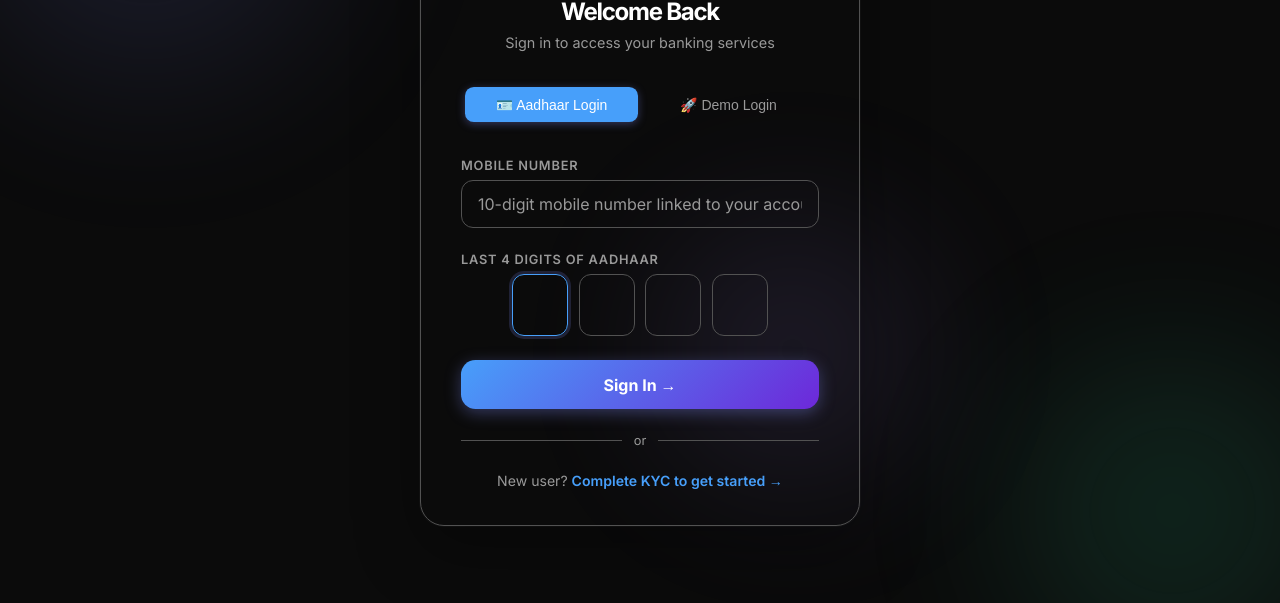
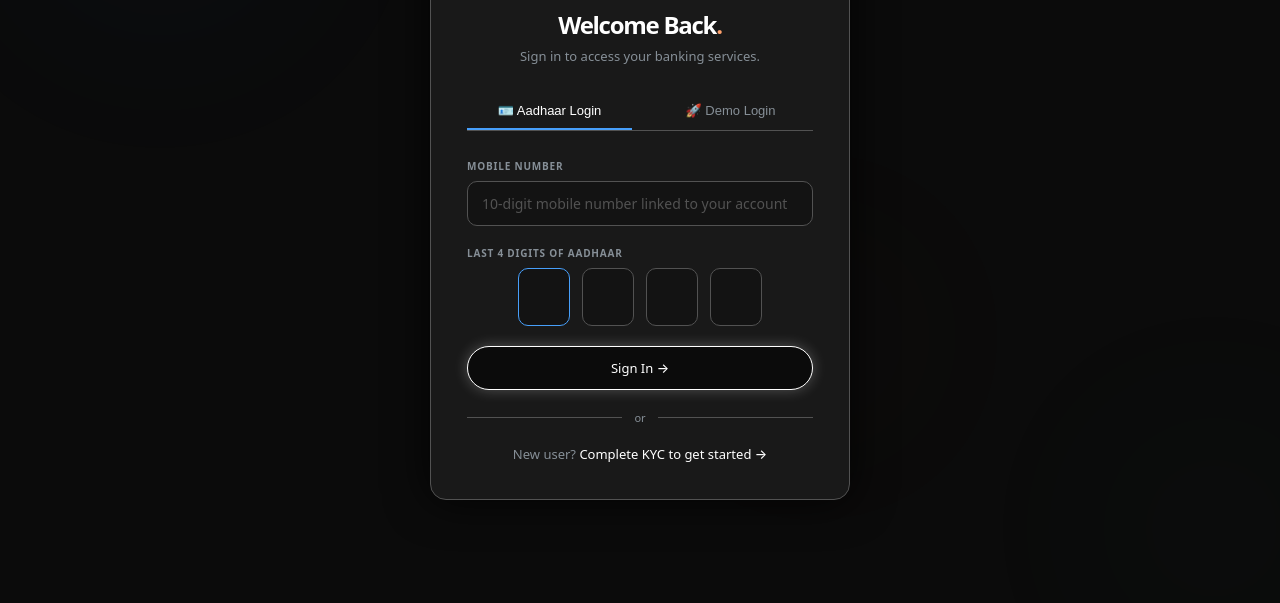
Before and after one commit to 07pavan/bankAI, a plain HTML site: page login.html in a window 1280 px wide. Shown: the part 197-800 px from the top of the page. Drawn offline with Linux system fonts and the light colour scheme.

Commit message:
style(login): overhaul login screen styling, tab bar, and otp card fields to match fey theme

```diff
--- a/login.html
+++ b/login.html
@@ -19,8 +19,8 @@
       display: flex;
       align-items: center;
       justify-content: center;
-      background: var(--bg-primary);
-      font-family: 'Inter', sans-serif;
+      background: var(--surface-canvas);
+      font-family: var(--font);
       padding: 1.5rem;
     }
 
@@ -35,33 +35,34 @@
     .orb {
       position: absolute;
       border-radius: 50%;
-      filter: blur(80px);
-      opacity: 0.18;
-      animation: orbFloat 8s ease-in-out infinite;
+      filter: blur(100px);
+      opacity: 0.04;
+      animation: orbFloat 10s ease-in-out infinite alternate;
     }
-    .orb-1 { width: 420px; height: 420px; background: radial-gradient(circle, #818cf8, transparent); top: -100px; left: -80px; animation-delay: 0s; }
-    .orb-2 { width: 380px; height: 380px; background: radial-gradient(circle, #34d399, transparent); bottom: -100px; right: -80px; animation-delay: -4s; }
-    .orb-3 { width: 300px; height: 300px; background: radial-gradient(circle, #a78bfa, transparent); top: 50%; left: 50%; transform: translate(-50%,-50%); animation-delay: -2s; }
+    .orb-1 { width: 450px; height: 450px; background: radial-gradient(circle, var(--color-fey-signal) 0%, transparent 70%); top: -120px; left: -80px; }
+    .orb-2 { width: 350px; height: 350px; background: radial-gradient(circle, var(--color-fey-growth) 0%, transparent 70%); bottom: -120px; right: -80px; animation-delay: -4s; }
+    .orb-3 { width: 300px; height: 300px; background: radial-gradient(circle, var(--color-fey-ember) 0%, transparent 70%); top: 50%; left: 50%; transform: translate(-50%,-50%); animation-delay: -2s; }
+
     @keyframes orbFloat {
-      0%, 100% { transform: translate(0, 0) scale(1); }
-      50% { transform: translate(20px, -20px) scale(1.05); }
+      0%   { transform: translate(0, 0) scale(1); }
+      100% { transform: translate(30px, -20px) scale(1.08); }
     }
 
-    /* ── Card ── */
+    /* ── Card (Fey Product Showcase Card) ── */
     .login-card {
       position: relative;
       z-index: 1;
-      background: var(--surface);
-      border: 1px solid var(--border);
-      border-radius: 1.5rem;
-      padding: 2.75rem 2.5rem 2.25rem;
+      background: var(--surface-card);
+      border: 1px solid var(--color-fey-smoke);
+      border-radius: var(--radius-cards);
+      padding: 44px 36px 36px;
       width: 100%;
-      max-width: 440px;
-      box-shadow: 0 24px 64px rgba(0,0,0,.35), 0 0 0 1px rgba(255,255,255,.04);
-      animation: cardIn .45s cubic-bezier(.34,1.56,.64,1) both;
+      max-width: 420px;
+      box-shadow: var(--shadow-xl); /* Heavy black floating halo */
+      animation: cardIn 0.4s cubic-bezier(0.16, 1, 0.3, 1) both;
     }
     @keyframes cardIn {
-      from { opacity: 0; transform: translateY(24px) scale(.97); }
+      from { opacity: 0; transform: translateY(16px) scale(0.98); }
       to   { opacity: 1; transform: translateY(0) scale(1); }
     }
 
@@ -69,149 +70,155 @@
     .logo {
       display: flex;
       align-items: center;
-      gap: .65rem;
-      margin-bottom: 2rem;
+      gap: 8px;
+      margin-bottom: 24px;
       justify-content: center;
     }
-    .logo-icon { font-size: 2rem; }
+    .logo-icon {
+      font-size: 24px;
+      filter: grayscale(1) brightness(1.5);
+    }
     .logo-text {
-      font-size: 1.75rem;
-      font-weight: 800;
-      color: var(--text-primary);
-      letter-spacing: -.04em;
+      font-size: 22px;
+      font-weight: var(--font-weight-bold);
+      color: var(--color-fey-white);
+      letter-spacing: var(--tracking-heading);
     }
-    .logo-accent { color: var(--accent); }
+    .logo-accent { color: var(--color-fey-ember); }
 
     /* ── Heading ── */
     .login-title {
-      font-size: 1.5rem;
-      font-weight: 700;
-      color: var(--text-primary);
+      font-size: var(--text-heading);
+      font-weight: var(--font-weight-bold);
+      color: var(--color-fey-white);
       text-align: center;
-      margin-bottom: .5rem;
+      margin-bottom: 6px;
+      letter-spacing: var(--tracking-heading);
     }
     .login-sub {
       text-align: center;
-      color: var(--text-muted);
-      font-size: .9rem;
-      margin-bottom: 2rem;
+      color: var(--color-fey-graphite);
+      font-size: 13px;
+      margin-bottom: 28px;
     }
 
-    /* ── Tab switcher ── */
+    /* ── Tab switcher (Fey Navigation style) ── */
     .tab-row {
       display: flex;
-      background: var(--surface-raised);
-      border-radius: .75rem;
-      padding: .25rem;
-      gap: .25rem;
-      margin-bottom: 2rem;
+      border-bottom: 1px solid var(--color-fey-smoke);
+      margin-bottom: 28px;
+      gap: 16px;
     }
     .tab-btn {
       flex: 1;
-      padding: .6rem 1rem;
+      padding: 10px 0;
       border: none;
       background: transparent;
-      border-radius: .55rem;
-      color: var(--text-muted);
-      font-weight: 500;
-      font-size: .875rem;
+      color: var(--color-fey-graphite);
+      font-weight: var(--font-weight-medium);
+      font-size: 13px;
       cursor: pointer;
-      transition: all .2s;
+      transition: var(--transition);
+      border-bottom: 2px solid transparent;
+      text-align: center;
     }
     .tab-btn.active {
-      background: var(--accent);
-      color: #fff;
-      box-shadow: 0 2px 8px rgba(129,140,248,.35);
+      color: var(--color-fey-white);
+      border-bottom-color: var(--color-fey-signal);
     }
 
     /* ── Input group ── */
-    .field-group { margin-bottom: 1.5rem; }
+    .field-group { margin-bottom: 20px; }
     .field-label {
       display: block;
-      font-size: .8rem;
-      font-weight: 600;
-      color: var(--text-muted);
+      font-size: 10px;
+      font-weight: var(--font-weight-semibold);
+      color: var(--color-fey-graphite);
       text-transform: uppercase;
-      letter-spacing: .06em;
-      margin-bottom: .45rem;
+      letter-spacing: 0.08em;
+      margin-bottom: 8px;
     }
     .field-input {
       width: 100%;
-      background: var(--surface-raised);
-      border: 1.5px solid var(--border);
-      border-radius: .75rem;
-      padding: .8rem 1rem;
-      color: var(--text-primary);
-      font-size: 1rem;
+      background: var(--surface-elevated);
+      border: 1px solid var(--color-fey-smoke);
+      border-radius: var(--radius-small);
+      padding: 12px 14px;
+      color: var(--color-fey-white);
+      font-size: var(--text-body);
       font-family: inherit;
-      transition: border-color .2s, box-shadow .2s;
+      transition: var(--transition);
       box-sizing: border-box;
+      outline: none;
     }
     .field-input:focus {
-      outline: none;
-      border-color: var(--accent);
-      box-shadow: 0 0 0 3px rgba(129,140,248,.18);
+      border-color: var(--color-fey-signal);
     }
-    .field-input::placeholder { color: var(--text-muted); }
+    .field-input::placeholder { color: var(--color-fey-smoke); }
     .field-input.invalid {
       border-color: var(--accent-danger);
-      box-shadow: 0 0 0 3px rgba(248,113,113,.15);
+      box-shadow: 0 0 8px rgba(226, 92, 92, 0.2);
     }
 
     /* ── OTP boxes ── */
     .otp-row {
       display: flex;
-      gap: .65rem;
+      gap: 12px;
       justify-content: center;
     }
     .otp-box {
-      width: 56px;
-      height: 62px;
+      width: 52px;
+      height: 58px;
       text-align: center;
-      font-size: 1.5rem;
-      font-weight: 700;
-      background: var(--surface-raised);
-      border: 1.5px solid var(--border);
-      border-radius: .75rem;
-      color: var(--text-primary);
+      font-size: 22px;
+      font-weight: var(--font-weight-bold);
+      background: var(--surface-elevated);
+      border: 1px solid var(--color-fey-smoke);
+      border-radius: var(--radius-small);
+      color: var(--color-fey-white);
       font-family: inherit;
-      transition: border-color .2s, box-shadow .2s;
+      transition: var(--transition);
+      outline: none;
     }
     .otp-box:focus {
-      outline: none;
-      border-color: var(--accent);
-      box-shadow: 0 0 0 3px rgba(129,140,248,.18);
+      border-color: var(--color-fey-signal);
     }
-    .otp-box.filled { border-color: var(--accent); }
+    .otp-box.filled { border-color: var(--color-fey-white); }
     .otp-box.invalid { border-color: var(--accent-danger); }
 
-    /* ── Buttons ── */
+    /* ── Buttons (Fey Ghost style) ── */
     .btn-login {
       width: 100%;
-      padding: .9rem;
-      background: linear-gradient(135deg, var(--accent) 0%, #6d28d9 100%);
-      color: #fff;
-      border: none;
-      border-radius: .9rem;
-      font-size: 1rem;
-      font-weight: 700;
+      padding: 12px;
+      background: var(--surface-canvas);
+      color: var(--color-fey-white);
+      border: 1px solid var(--color-fey-white);
+      border-radius: var(--radius-buttons);
+      font-size: 13px;
+      font-weight: var(--font-weight-medium);
       font-family: inherit;
       cursor: pointer;
       display: flex;
       align-items: center;
       justify-content: center;
-      gap: .5rem;
-      transition: opacity .2s, transform .15s;
-      box-shadow: 0 4px 16px rgba(129,140,248,.35);
-      margin-top: .5rem;
+      gap: 8px;
+      transition: var(--transition);
+      box-shadow: var(--shadow-md); /* soft white halo glow */
+      margin-top: 10px;
+      outline: none;
     }
-    .btn-login:hover:not(:disabled) { opacity: .92; transform: translateY(-1px); }
+    .btn-login:hover:not(:disabled) {
+      transform: translateY(-1px);
+      background: rgba(255, 255, 255, 0.05);
+      box-shadow: rgba(255, 255, 255, 0.35) 0px 0px 18px 0px;
+    }
     .btn-login:active:not(:disabled) { transform: translateY(0); }
-    .btn-login:disabled { opacity: .5; cursor: not-allowed; }
+    .btn-login:disabled { opacity: 0.4; cursor: not-allowed; }
+
     .spinner-sm {
-      width: 18px; height: 18px;
-      border: 2px solid rgba(255,255,255,.3);
-      border-top-color: #fff;
+      width: 16px; height: 16px;
+      border: 2px solid rgba(255,255,255,.1);
+      border-top-color: var(--color-fey-white);
       border-radius: 50%;
       animation: spin .7s linear infinite;
     }
@@ -221,52 +228,54 @@
     .divider {
       display: flex;
       align-items: center;
-      gap: .75rem;
-      margin: 1.5rem 0;
+      gap: 12px;
+      margin: 20px 0;
     }
     .divider::before, .divider::after {
       content: '';
       flex: 1;
       height: 1px;
-      background: var(--border);
+      background: var(--color-fey-smoke);
     }
-    .divider span { color: var(--text-muted); font-size: .8rem; }
+    .divider span { color: var(--color-fey-graphite); font-size: 11px; }
 
     /* ── KYC link ── */
     .kyc-link {
       text-align: center;
-      font-size: .88rem;
-      color: var(--text-muted);
+      font-size: 13px;
+      color: var(--color-fey-graphite);
     }
     .kyc-link a {
-      color: var(--accent);
+      color: var(--color-fey-white);
       text-decoration: none;
-      font-weight: 600;
+      font-weight: var(--font-weight-medium);
+      transition: var(--transition);
     }
-    .kyc-link a:hover { text-decoration: underline; }
+    .kyc-link a:hover {
+      color: var(--color-fey-signal);
+    }
 
-    /* ── Error banner ── */
+    /* ── Status banners (clean, minimal borders) ── */
     .error-banner {
-      background: rgba(248, 113, 113, .12);
-      border: 1px solid rgba(248, 113, 113, .3);
-      border-radius: .75rem;
-      padding: .75rem 1rem;
-      color: var(--accent-danger, #f87171);
-      font-size: .875rem;
-      margin-bottom: 1.25rem;
+      background: rgba(226, 92, 92, 0.05);
+      border: 1px solid var(--accent-danger);
+      border-radius: var(--radius-small);
+      padding: 10px 14px;
+      color: var(--accent-danger);
+      font-size: 13px;
+      margin-bottom: 20px;
       display: none;
     }
     .error-banner.show { display: block; }
 
-    /* ── Success banner ── */
     .success-banner {
-      background: rgba(52, 211, 153, .12);
-      border: 1px solid rgba(52, 211, 153, .3);
-      border-radius: .75rem;
-      padding: .75rem 1rem;
-      color: #34d399;
-      font-size: .875rem;
-      margin-bottom: 1.25rem;
+      background: rgba(78, 190, 150, 0.05);
+      border: 1px solid var(--color-fey-growth);
+      border-radius: var(--radius-small);
+      padding: 10px 14px;
+      color: var(--color-fey-growth);
+      font-size: 13px;
+      margin-bottom: 20px;
       display: none;
     }
     .success-banner.show { display: block; }
@@ -275,15 +284,17 @@
     .demo-badge {
       display: inline-flex;
       align-items: center;
-      gap: .35rem;
-      background: rgba(251, 191, 36, .15);
-      border: 1px solid rgba(251, 191, 36, .3);
-      border-radius: 999px;
-      padding: .3rem .75rem;
-      font-size: .75rem;
-      font-weight: 600;
-      color: #fbbf24;
-      margin-bottom: 1.5rem;
+      gap: 6px;
+      border: 1px solid var(--color-fey-ember);
+      background: rgba(255, 161, 108, 0.04);
+      border-radius: var(--radius-buttons);
+      padding: 4px 12px;
+      font-size: 10px;
+      font-weight: var(--font-weight-semibold);
+      color: var(--color-fey-ember);
+      margin-bottom: 20px;
+      text-transform: uppercase;
+      letter-spacing: 0.04em;
     }
   </style>
 </head>
@@ -303,8 +314,8 @@
       <span class="logo-text">Bank<span class="logo-accent">AI</span></span>
     </div>
 
-    <h1 class="login-title">Welcome Back</h1>
-    <p class="login-sub">Sign in to access your banking services</p>
+    <h1 class="login-title">Welcome Back<span style="color:var(--color-fey-ember)">.</span></h1>
+    <p class="login-sub">Sign in to access your banking services.</p>
 
     <!-- Tab switcher: Aadhaar vs Demo -->
     <div class="tab-row" role="tablist">
```
